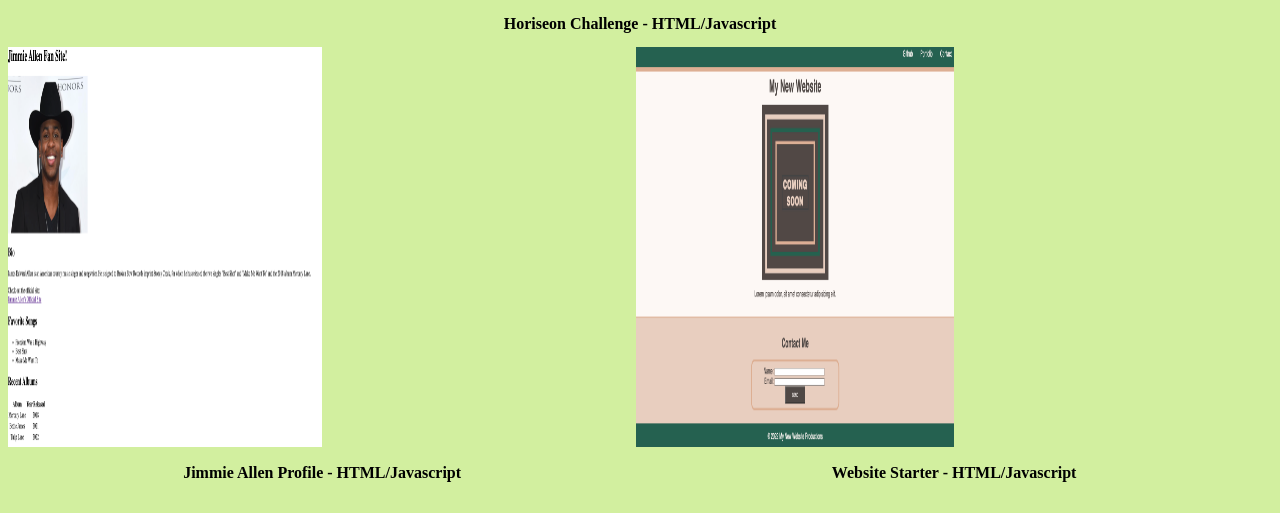
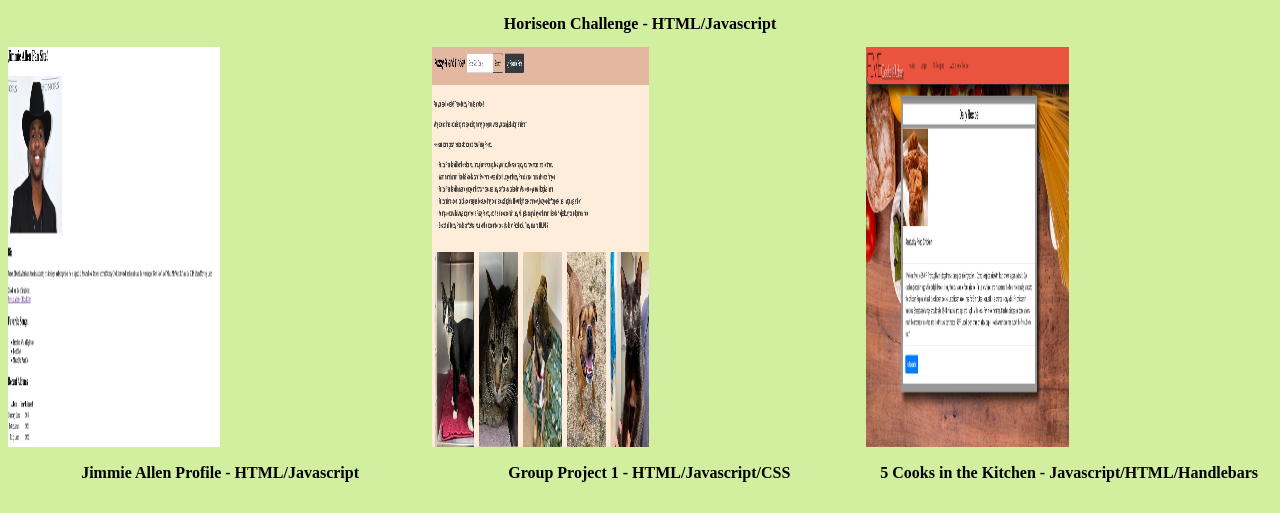
Before and after one commit to JordanLaczkowski/Portfolio, a plain HTML site: page index.html in a window 1280 px wide. Shown: the part 1597-2110 px from the top of the page. Drawn offline with Linux system fonts and the light colour scheme.

Commit message:
added project 2

```diff
--- a/index.html
+++ b/index.html
@@ -83,11 +83,18 @@ When I came home, I started classes at Metropolitan State University of Denver.
     <h2 class="work-title">Jimmie Allen Profile - HTML/Javascript</h2>
   </nav>
   <nav>
-    <a href="https://jordanlaczkowski.github.io/mini-project-1/" target="_blank"
+    <a href="https://csundheimjr.github.io/fuzzy-friend-finder/" target="_blank"
   >
-    <img class="image-normal" src="assets/images/website.png" alt="Website Project"/>
+    <img class="image-normal" src="assets/images/fuzzy-friend-finder.png"alt"Project 1"/>
     </a>
-    <h2 class="work-title">Website Starter - HTML/Javascript</h2>
+    <h2 class="work-title">Group Project 1 - HTML/Javascript/CSS</h2>
+  </nav>
+  <nav>
+    <a href="https://shielded-basin-33009.herokuapp.com/" target="_blank"
+  >
+    <img class="image-normal" src="assets/images/project2.png" alt="5 Cooks in the Kitchen"/>
+    </a>
+    <h2 class="work-title">5 Cooks in the Kitchen - Javascript/HTML/Handlebars</h2>
   </nav>
 </div>
 </section>
```
Also changed, not shown: assets/images/fuzzy-friend-finder.png (added), assets/images/project2.png (added), 2 other files.
